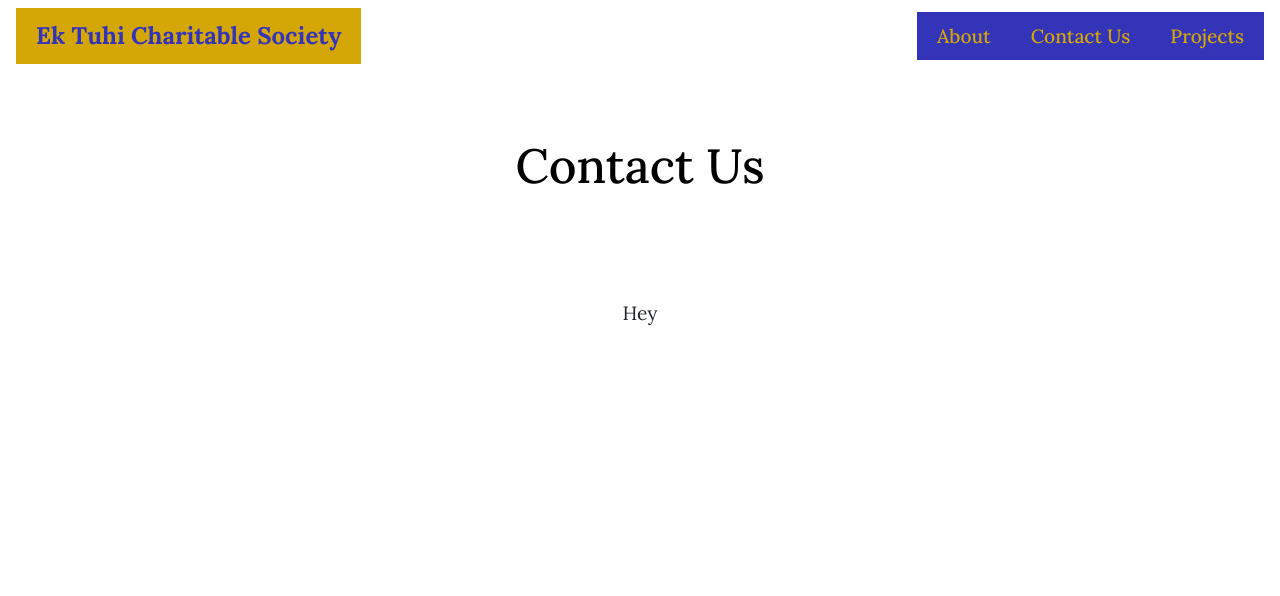
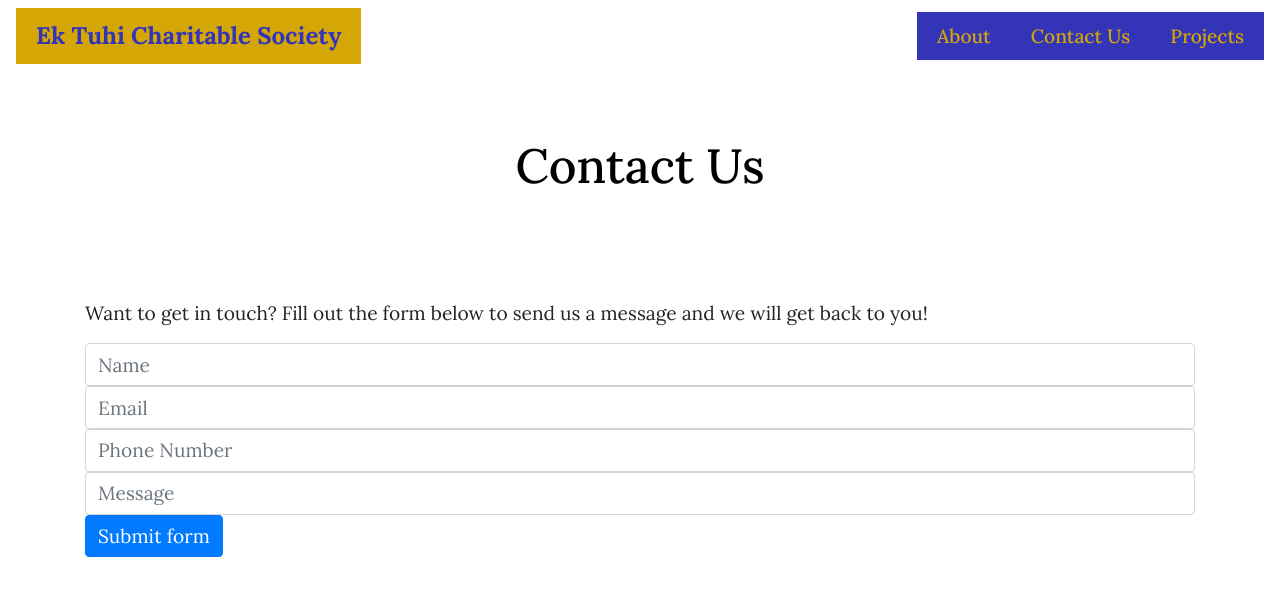
Before and after one commit to saihaj/ektuhisocietyweb, a React (Create React App) app: page /contact in a window 1280 px wide. Shown: the top 596 px of the page. Built offline with nearby package versions, Linux system fonts and the light colour scheme.

Commit message:
feat: add contact form with HTML5 input validation

```diff
--- /dev/null
+++ b/src/components/ContactForm.js
@@ -0,0 +1,25 @@
+import React, { useState } from 'react'
+import { Form, Button } from 'react-bootstrap'
+
+export const ContactForm = () => {
+  const [ validated, setValidated ] = useState( false )
+
+  const handleSubmit = event => {
+    const form = event.currentTarget
+    if ( form.checkValidity() === false ) {
+      event.preventDefault()
+      event.stopPropagation()
+    }
+    setValidated( true )
+  }
+
+  return (
+    <Form noValidate validated={validated} onSubmit={handleSubmit}>
+      <Form.Control required type="text" placeholder="Name" />
+      <Form.Control required type="email" placeholder="Email" />
+      <Form.Control required type="tel" placeholder="Phone Number" pattern="[0-9]{10}" />
+      <Form.Control required type="text" placeholder="Message" />
+      <Button type="submit">Submit form</Button>
+    </Form>
+  )
+}
--- a/src/pages/Contact.js
+++ b/src/pages/Contact.js
@@ -1,13 +1,16 @@
 import React from 'react'
 
 import Layout from '../components/Layout'
+import { ContactForm } from '../components/ContactForm'
 
 
 const Contact = () => (
   <Layout title="Contact Us">
-    <p className="text-center">
-      Hey
+    <p>
+      Want to get in touch? Fill out the form below to send us a
+      message and we will get back to you!
     </p>
+    <ContactForm />
   </Layout>
 )
 
```
